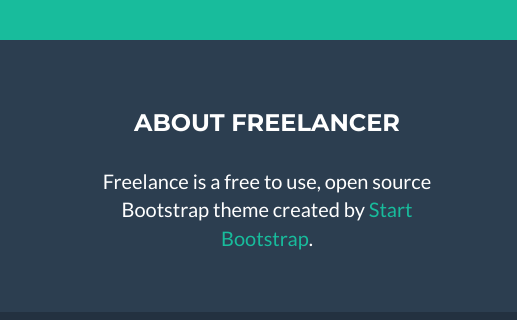
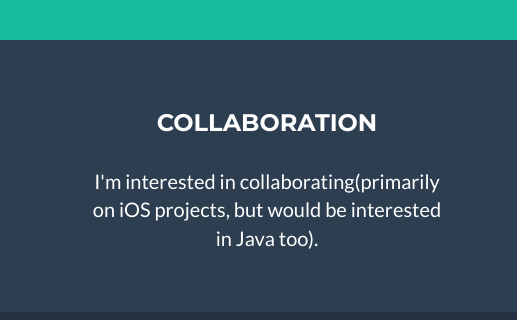
Before and after one commit to marcexmachina/marcexmachina.github.io, a website: page index.html in a window 1280 px wide. Shown: the part 2235-2555 px from the top of the page, 763-1280 px from the left. Drawn offline with nearby package versions, Linux system fonts and the light colour scheme.

Commit message:
Update index.html

```diff
--- a/index.html
+++ b/index.html
@@ -204,8 +204,8 @@
                         </ul>
                     </div>
                     <div class="footer-col col-md-4">
-                        <h3>About Freelancer</h3>
-                        <p>Freelance is a free to use, open source Bootstrap theme created by <a href="http://startbootstrap.com">Start Bootstrap</a>.</p>
+                        <h3>Collaboration</h3>
+                        <p>I'm interested in collaborating(primarily on iOS projects, but would be interested in Java too).</p>
                     </div>
                 </div>
             </div>
```
